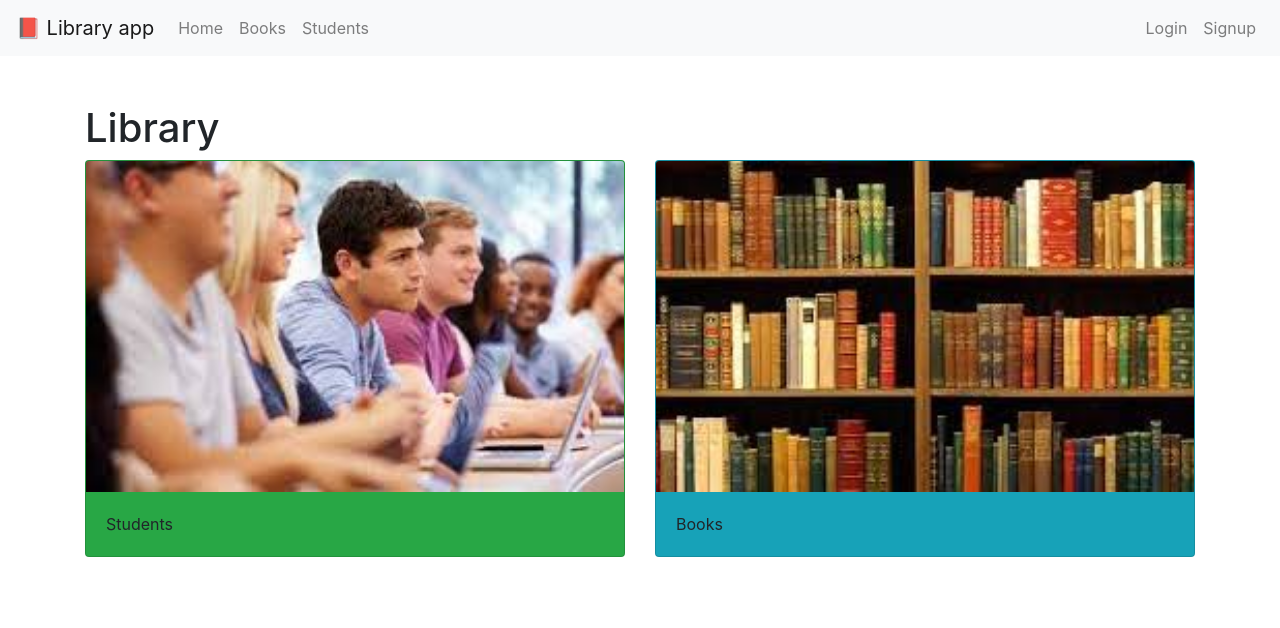
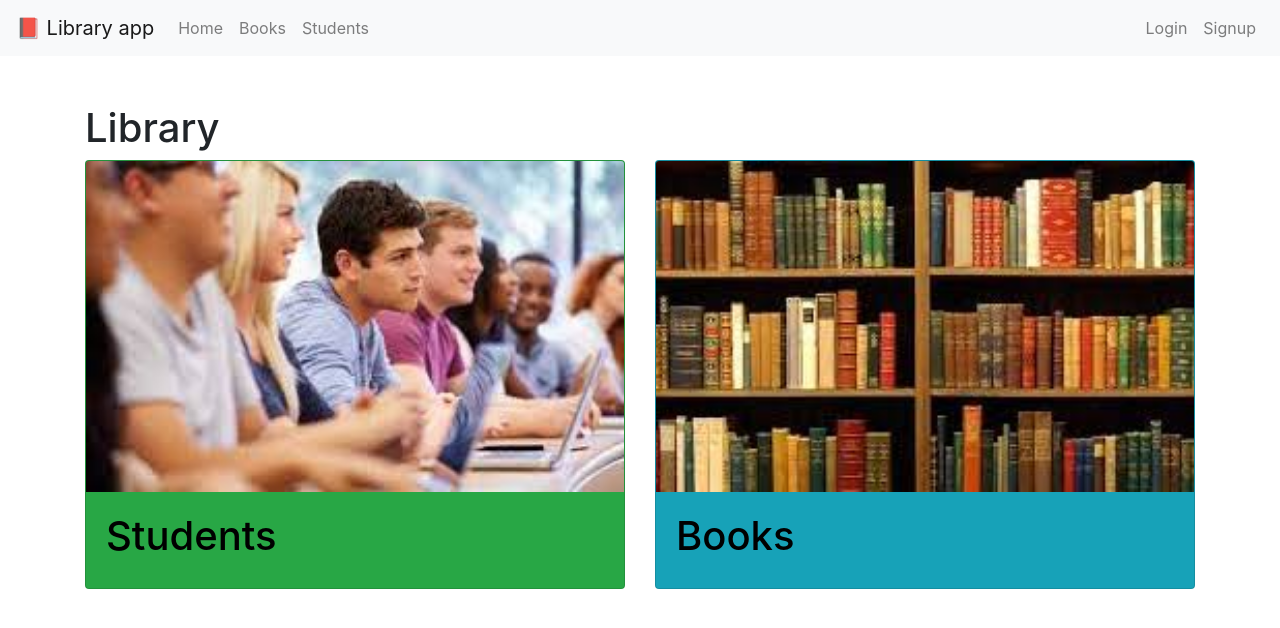
Before and after one commit to horizon-code-academy/library-front, a React (Create React App) app: page / in a window 1280 px wide. Shown: the top 628 px of the page. Built offline with nearby package versions, Linux system fonts and the light colour scheme.

Commit message:
home page links

```diff
--- a/src/components/HomePage.jsx
+++ b/src/components/HomePage.jsx
@@ -1,4 +1,5 @@
 import React from "react";
+import { Link } from "react-router-dom";
 import { Row, Col, Card } from "react-bootstrap";
 
 export default function HomePage() {
@@ -8,16 +9,24 @@ export default function HomePage() {
         <h1>Library</h1>
       </Col>
       <Col md={6}>
+        <Link to="/students">
           <Card bg="success">
             <Card.Img variant="top" src="/img/students.jpeg"></Card.Img>
-          <Card.Body>Students</Card.Body>
+            <Card.Body>
+              <h1>Students</h1>
+            </Card.Body>
           </Card>
+        </Link>
       </Col>
       <Col md={6}>
+        <Link to="/books">
           <Card bg="info">
             <Card.Img variant="top" src="/img/books.jpeg"></Card.Img>
-          <Card.Body>Books</Card.Body>
+            <Card.Body>
+              <h1>Books</h1>
+            </Card.Body>
           </Card>
+        </Link>
       </Col>
     </Row>
   );
--- a/src/index.css
+++ b/src/index.css
@@ -1,13 +1,17 @@
 body {
   margin: 0;
-  font-family: -apple-system, BlinkMacSystemFont, 'Segoe UI', 'Roboto', 'Oxygen',
-    'Ubuntu', 'Cantarell', 'Fira Sans', 'Droid Sans', 'Helvetica Neue',
+  font-family: -apple-system, BlinkMacSystemFont, "Segoe UI", "Roboto", "Oxygen",
+    "Ubuntu", "Cantarell", "Fira Sans", "Droid Sans", "Helvetica Neue",
     sans-serif;
   -webkit-font-smoothing: antialiased;
   -moz-osx-font-smoothing: grayscale;
 }
 
 code {
-  font-family: source-code-pro, Menlo, Monaco, Consolas, 'Courier New',
+  font-family: source-code-pro, Menlo, Monaco, Consolas, "Courier New",
     monospace;
 }
+
+.card-body h1 {
+  color: black;
+}
```
Lines whose indentation alone changed are shown as unchanged.
